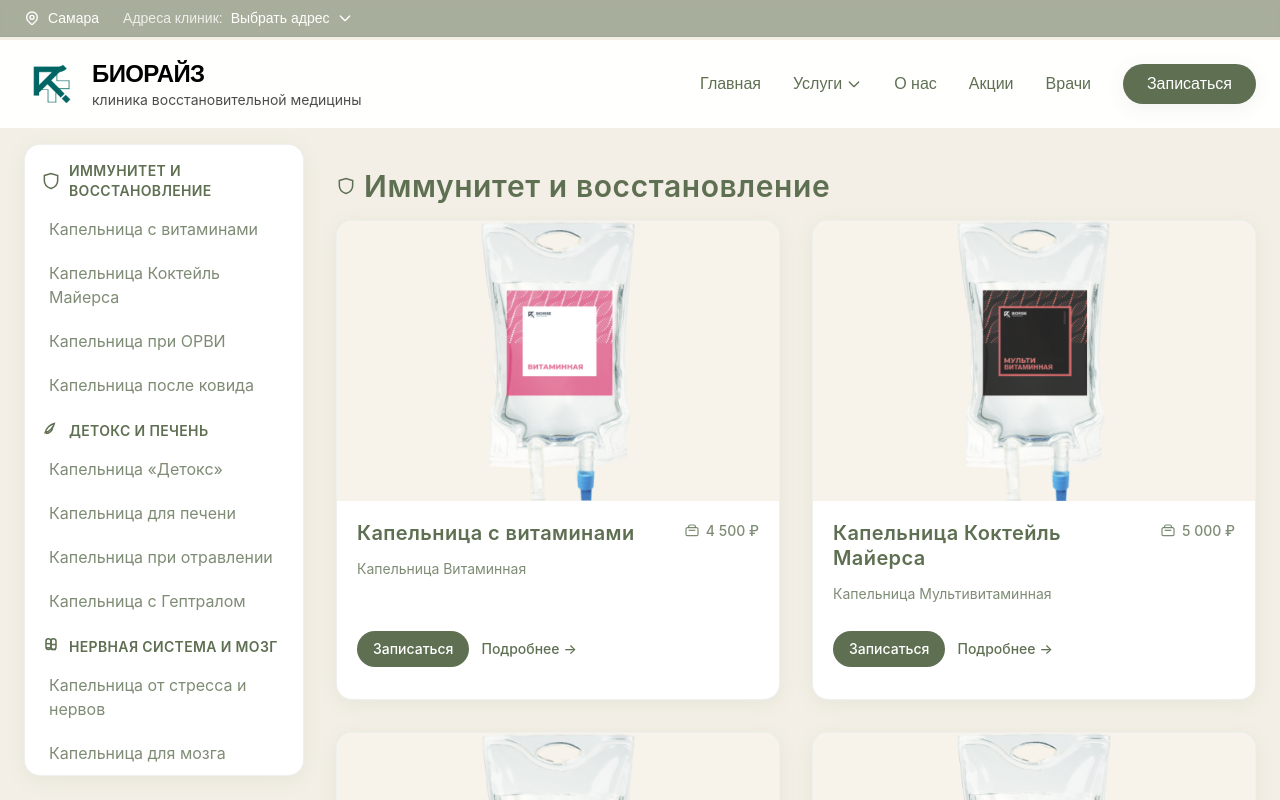
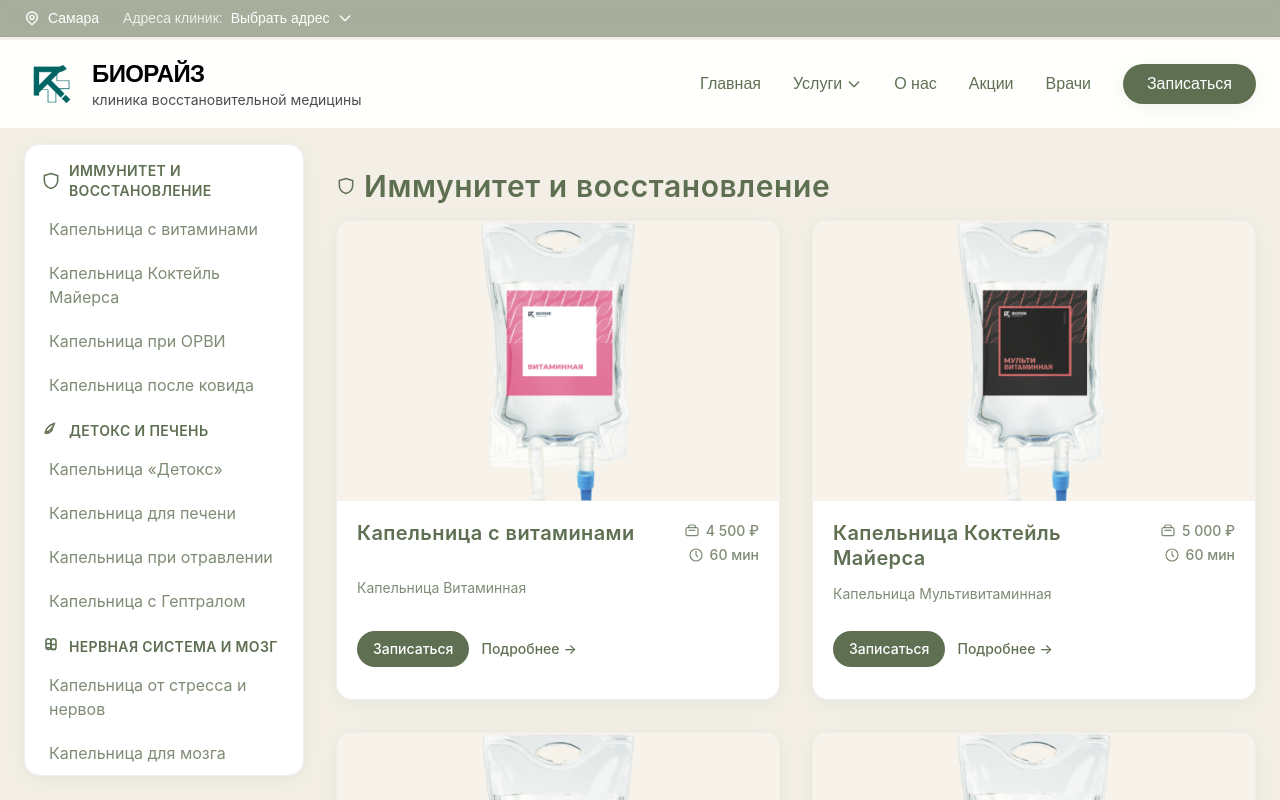
Before and after one commit to biorise63/biorise, a Next.js app: page /kapelnicy in a window 1280 px wide. Shown: the top 800 px of the page. Built offline with nearby package versions, Linux system fonts and the light colour scheme; a web font is replaced by a local one.

Commit message:
Исправлено: длительности теперь загружаются ПЕРВЫМИ из текстового файла, затем дополняются ценами из CSV

```diff
--- a/app/kapelnicy/page.tsx
+++ b/app/kapelnicy/page.tsx
@@ -156,6 +156,47 @@
 
 function loadPriceMap() {
   const map: Record<string, { price?: string; duration?: string }> = {}
+
+  // СНАЧАЛА загружаем длительности из текстового файла
+  if (fs.existsSync(durationTxt)) {
+    try {
+      const txtContent = fs.readFileSync(durationTxt, 'utf-8')
+      const lines = txtContent.split(/\r?\n/).map(l => l.trim()).filter(Boolean)
+      const durationHeaderIdx = lines.findIndex(l => l.toLowerCase().includes('длительность'))
+
+      if (durationHeaderIdx !== -1) {
+        const names = lines.slice(0, durationHeaderIdx).filter(l => l && l !== 'Название')
+        const durations = lines.slice(durationHeaderIdx + 1).filter(l => l && /^\d+$/.test(l))
+
+        for (let i = 0; i < names.length && i < durations.length; i++) {
+          const name = names[i]
+          const dur = durations[i]
+          if (!name || !dur) continue
+
+          const duration = dur !== '0' ? `${dur} мин` : undefined
+          const slug = slugify(name)
+
+          // Добавляем по разным ключам
+          map[name] = { duration }
+          map[name.toLowerCase()] = { duration }
+          map[slug] = { duration }
+
+          // Также добавляем через обратный маппинг (находим displayName по priceName)
+          for (const [displayName, priceName] of Object.entries(nameToPriceName)) {
+            if (priceName === name || priceName.toLowerCase() === name.toLowerCase()) {
+              map[displayName] = { duration }
+              map[displayName.toLowerCase()] = { duration }
+              map[slugify(displayName)] = { duration }
+            }
+          }
+        }
+      }
+    } catch (e) {
+      // Ignore errors reading duration file
+    }
+  }
+
+  // ПОТОМ дополняем ценами из CSV
   if (!fs.existsSync(priceCsv)) return map
 
   try {
@@ -219,60 +260,15 @@
 
     const parsed = JSON.parse(output.trim())
 
-    // Конвертируем в нужный формат
+    // Конвертируем в нужный формат и дополняем map (сохраняя уже загруженные длительности)
     for (const [key, value] of Object.entries(parsed)) {
       const entry = value as { price?: string; duration?: string }
       const formattedPrice = entry.price ? entry.price.replace(/\B(?=(\d{3})+(?!\d))/g, ' ') + ' ₽' : undefined
-      const duration = entry.duration ? `${entry.duration} мин` : undefined
-      map[key] = { price: formattedPrice, duration }
-    }
-
-    // Дополняем длительностями из текстового файла, если они отсутствуют
-    if (fs.existsSync(durationTxt)) {
-      try {
-        const txtContent = fs.readFileSync(durationTxt, 'utf-8')
-        const lines = txtContent.split(/\r?\n/).map(l => l.trim()).filter(Boolean)
-        const durationHeaderIdx = lines.findIndex(l => l.toLowerCase().includes('длительность'))
-
-        if (durationHeaderIdx !== -1) {
-          const names = lines.slice(0, durationHeaderIdx).filter(l => l && l !== 'Название')
-          const durations = lines.slice(durationHeaderIdx + 1).filter(l => l && /^\d+$/.test(l))
-
-          for (let i = 0; i < names.length && i < durations.length; i++) {
-            const name = names[i]
-            const dur = durations[i]
-            if (!name || !dur) continue
-
-            const slug = slugify(name)
-            const duration = dur !== '0' ? `${dur} мин` : undefined
-
-            // Добавляем по разным ключам для надежности
-            const keys = [
-              name,
-              name.toLowerCase(),
-              slug,
-            ]
-
-            // Также добавляем через обратный маппинг (находим displayName по priceName)
-            for (const [displayName, priceName] of Object.entries(nameToPriceName)) {
-              if (priceName === name || priceName.toLowerCase() === name.toLowerCase()) {
-                keys.push(displayName)
-                keys.push(displayName.toLowerCase())
-                keys.push(slugify(displayName))
-              }
-            }
-
-            for (const key of keys) {
-              if (map[key]) {
-                map[key].duration = duration
-              } else {
-                map[key] = { duration }
-              }
-            }
-          }
-        }
-      } catch (e) {
-        // Ignore errors reading duration file
+      const existing = map[key] || {}
+      map[key] = {
+        ...existing,
+        price: formattedPrice || existing.price,
+        duration: existing.duration || (entry.duration ? `${entry.duration} мин` : undefined)
       }
     }
   } catch (e) {
```
